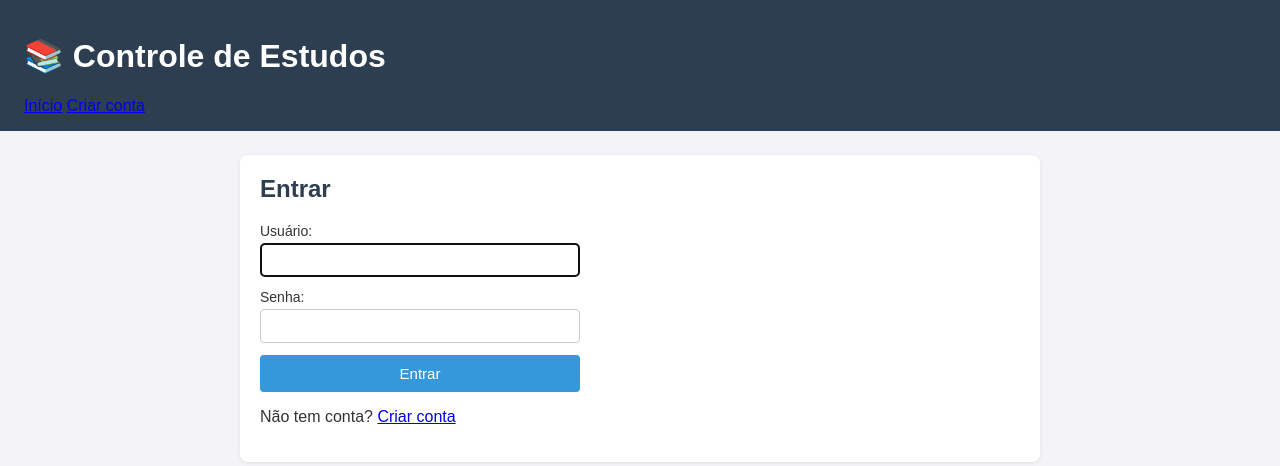
After one commit to pedrohfernandes99/controle-estudos, a Flask app: page /login in a window 1280 px wide. The commit adds this page. Shown: the top 466 px of the page. Run offline with Flask 2, Linux system fonts and the light colour scheme.

Commit message:
Mês 3 - Bloco 1: cadastro, login e logout com senha hasheada

```diff
--- a/app/routes.py
+++ b/app/routes.py
@@ -1,7 +1,7 @@
 import csv
 import io
 
-from flask import Blueprint, render_template, request, redirect, url_for, flash
+from flask import Blueprint, render_template, request, redirect, url_for, flash, session
 
 from app import models
 
@@ -177,3 +177,64 @@ def export_sessions_csv():
             "Content-Disposition": "attachment; filename=estudos.csv",
         },
     )
+
+
+# ---------- Autenticação ----------
+
+@bp.route("/register", methods=["GET", "POST"])
+def register():
+    if session.get("user_id"):
+        return redirect(url_for("main.index"))
+
+    if request.method == "POST":
+        username = request.form.get("username", "").strip()
+        password = request.form.get("password", "")
+        password2 = request.form.get("password2", "")
+
+        if not username or not password:
+            flash("Preencha usuário e senha.")
+        elif len(password) < 6:
+            flash("A senha deve ter pelo menos 6 caracteres.")
+        elif password != password2:
+            flash("As senhas não conferem.")
+        elif models.get_user_by_username(username):
+            flash("Este usuário já existe.")
+        else:
+            try:
+                user = models.create_user(username, password)
+                session["user_id"] = user["id"]
+                session["username"] = user["username"]
+                flash("Conta criada com sucesso.")
+                return redirect(url_for("main.index"))
+            except Exception as e:
+                flash(f"Erro ao criar conta: {e}")
+
+    return render_template("register.html")
+
+
+@bp.route("/login", methods=["GET", "POST"])
+def login():
+    if session.get("user_id"):
+        return redirect(url_for("main.index"))
+
+    if request.method == "POST":
+        username = request.form.get("username", "").strip()
+        password = request.form.get("password", "")
+
+        user = models.authenticate_user(username, password)
+        if user:
+            session["user_id"] = user["id"]
+            session["username"] = user["username"]
+            flash(f"Bem-vindo, {user['username']}!")
+            return redirect(url_for("main.index"))
+        else:
+            flash("Usuário ou senha incorretos.")
+
+    return render_template("login.html")
+
+
+@bp.route("/logout", methods=["POST"])
+def logout():
+    session.clear()
+    flash("Você saiu.")
+    return redirect(url_for("main.index"))
--- a/app/schema.sql
+++ b/app/schema.sql
@@ -1,3 +1,10 @@
+CREATE TABLE IF NOT EXISTS users (
+    id INTEGER PRIMARY KEY AUTOINCREMENT,
+    username TEXT NOT NULL UNIQUE,
+    password_hash TEXT NOT NULL,
+    created_at TEXT DEFAULT (datetime('now'))
+);
+
 CREATE TABLE IF NOT EXISTS subjects (
     id INTEGER PRIMARY KEY AUTOINCREMENT,
     name TEXT NOT NULL UNIQUE,
--- a/static/style.css
+++ b/static/style.css
@@ -113,3 +113,58 @@ th {
 .button-link:hover {
     background: #219150;
 }
+
+.auth-form {
+    display: flex;
+    flex-direction: column;
+    gap: 12px;
+    max-width: 320px;
+}
+
+.auth-form label {
+    display: flex;
+    flex-direction: column;
+    font-size: 14px;
+    gap: 4px;
+}
+
+.auth-form input {
+    padding: 8px 12px;
+    font-size: 14px;
+    border: 1px solid #ccc;
+    border-radius: 4px;
+}
+
+.auth-form button {
+    padding: 10px 16px;
+    font-size: 15px;
+    background: #3498db;
+    color: white;
+    border: none;
+    border-radius: 4px;
+    cursor: pointer;
+}
+
+.auth-form button:hover {
+    background: #2980b9;
+}
+
+.user-info {
+    margin: 0 8px;
+    color: #ecf0f1;
+    font-size: 14px;
+}
+
+.link-button {
+    background: transparent;
+    color: #ecf0f1;
+    border: 1px solid #ecf0f1;
+    padding: 4px 10px;
+    border-radius: 4px;
+    cursor: pointer;
+    font-size: 13px;
+}
+
+.link-button:hover {
+    background: rgba(255, 255, 255, 0.15);
+}
--- /dev/null
+++ b/templates/login.html
@@ -0,0 +1,44 @@
+<!DOCTYPE html>
+<html lang="pt-BR">
+<head>
+    <meta charset="UTF-8">
+    <title>Entrar — Controle de Estudos</title>
+    <link rel="stylesheet" href="{{ url_for('static', filename='style.css') }}">
+</head>
+<body>
+    <header>
+        <h1>📚 Controle de Estudos</h1>
+        <nav>
+            <a href="{{ url_for('main.index') }}">Início</a>
+            <a href="{{ url_for('main.register') }}">Criar conta</a>
+        </nav>
+    </header>
+    <main>
+        <section>
+            <h2>Entrar</h2>
+
+            {% with messages = get_flashed_messages() %}
+                {% if messages %}
+                    <ul class="flash">
+                        {% for msg in messages %}
+                            <li>{{ msg }}</li>
+                        {% endfor %}
+                    </ul>
+                {% endif %}
+            {% endwith %}
+
+            <form method="post" action="{{ url_for('main.login') }}" class="auth-form">
+                <label>Usuário:
+                    <input type="text" name="username" required autofocus>
+                </label>
+                <label>Senha:
+                    <input type="password" name="password" required>
+                </label>
+                <button type="submit">Entrar</button>
+            </form>
+
+            <p>Não tem conta? <a href="{{ url_for('main.register') }}">Criar conta</a></p>
+        </section>
+    </main>
+</body>
+</html>
```
Also changed, not shown: app/models.py (+37 -0 lines), templates/index.html (+9 -0 lines), templates/register.html (added, +47 -0 lines), tests/test_routes.py (+76 -0 lines).
